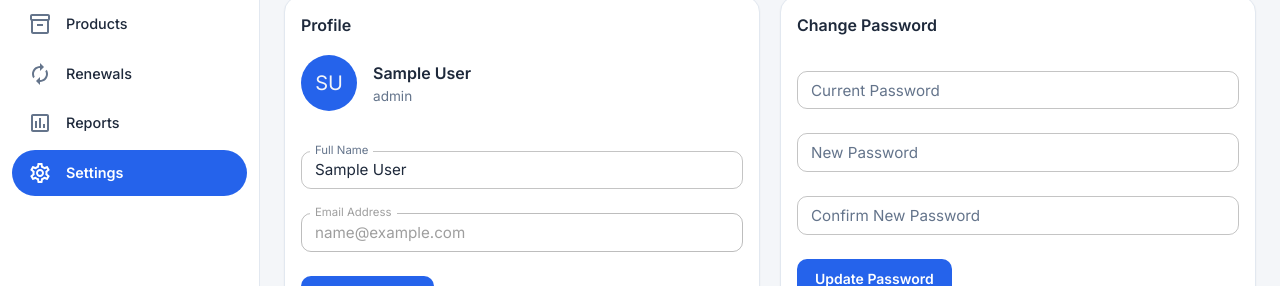
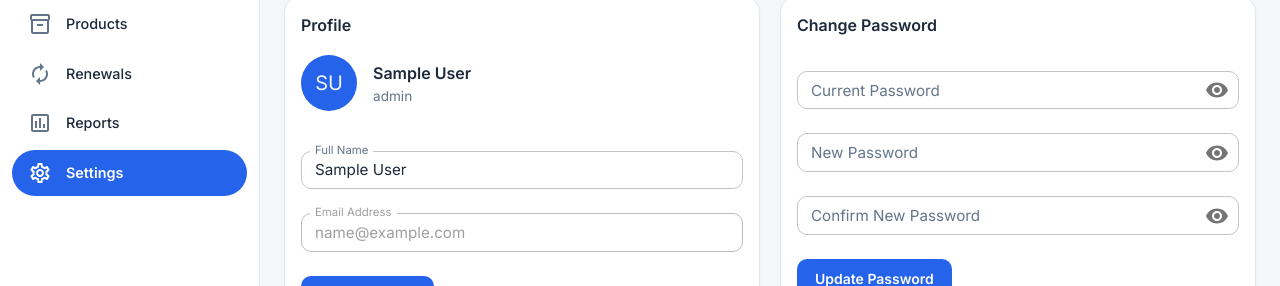
Before and after one commit to Annie750/RMS-FRONTEND, a React (Vite) app in the folder renewal-management-frontend/: page /settings in a window 1280 px wide. Shown: the part 191-477 px from the top of the page. Built offline with nearby package versions, Linux system fonts and the light colour scheme; no server answers; sample sign-in values are in the browser's storage.

Commit message:
Update Settings.jsx

```diff
--- a/renewal-management-frontend/src/pages/settings/Settings.jsx
+++ b/renewal-management-frontend/src/pages/settings/Settings.jsx
@@ -11,8 +11,15 @@ import {
   FormControlLabel,
   Avatar,
   Stack,
-  CircularProgress
+  CircularProgress,
+  IconButton,
+  InputAdornment
 } from '@mui/material';
+
+import {
+  Visibility,
+  VisibilityOff
+} from '@mui/icons-material';
 import { toast } from 'react-toastify';
 
 import PageHeader from '../../components/common/PageHeader';
@@ -54,6 +61,14 @@ const Settings = () => {
     useState('');
 
   const [savingPassword, setSavingPassword] =
+    useState(false);
+  const [showCurrentPassword, setShowCurrentPassword] =
+  useState(false);
+
+const [showNewPassword, setShowNewPassword] =
+  useState(false);
+
+const [showConfirmPassword, setShowConfirmPassword] =
   useState(false);
 
   /*
@@ -334,7 +349,7 @@ const Settings = () => {
 
               <TextField
   fullWidth
-                type="password"
+  type={showCurrentPassword ? 'text' : 'password'}
   label="Current Password"
   value={currentPassword}
   onChange={(e) =>
@@ -342,11 +357,32 @@ const Settings = () => {
   }
   margin="normal"
   autoComplete="current-password"
+  InputProps={{
+    endAdornment: (
+      <InputAdornment position="end">
+        <IconButton
+          onClick={() =>
+            setShowCurrentPassword(
+              !showCurrentPassword
+            )
+          }
+          edge="end"
+          aria-label="show current password"
+        >
+          {showCurrentPassword ? (
+            <VisibilityOff />
+          ) : (
+            <Visibility />
+          )}
+        </IconButton>
+      </InputAdornment>
+    )
+  }}
 />
 
               <TextField
   fullWidth
-                type="password"
+  type={showNewPassword ? 'text' : 'password'}
   label="New Password"
   value={newPassword}
   onChange={(e) =>
@@ -354,11 +390,36 @@ const Settings = () => {
   }
   margin="normal"
   autoComplete="new-password"
+  InputProps={{
+    endAdornment: (
+      <InputAdornment position="end">
+        <IconButton
+          onClick={() =>
+            setShowNewPassword(
+              !showNewPassword
+            )
+          }
+          edge="end"
+          aria-label="show new password"
+        >
+          {showNewPassword ? (
+            <VisibilityOff />
+          ) : (
+            <Visibility />
+          )}
+        </IconButton>
+      </InputAdornment>
+    )
+  }}
 />
 
              <TextField
   fullWidth
-                type="password"
+  type={
+    showConfirmPassword
+      ? 'text'
+      : 'password'
+  }
   label="Confirm New Password"
   value={confirmPassword}
   onChange={(e) =>
@@ -366,6 +427,27 @@ const Settings = () => {
   }
   margin="normal"
   autoComplete="new-password"
+  InputProps={{
+    endAdornment: (
+      <InputAdornment position="end">
+        <IconButton
+          onClick={() =>
+            setShowConfirmPassword(
+              !showConfirmPassword
+            )
+          }
+          edge="end"
+          aria-label="show confirm password"
+        >
+          {showConfirmPassword ? (
+            <VisibilityOff />
+          ) : (
+            <Visibility />
+          )}
+        </IconButton>
+      </InputAdornment>
+    )
+  }}
 />
 
               <Button
```
Lines whose indentation alone changed are shown as unchanged.
